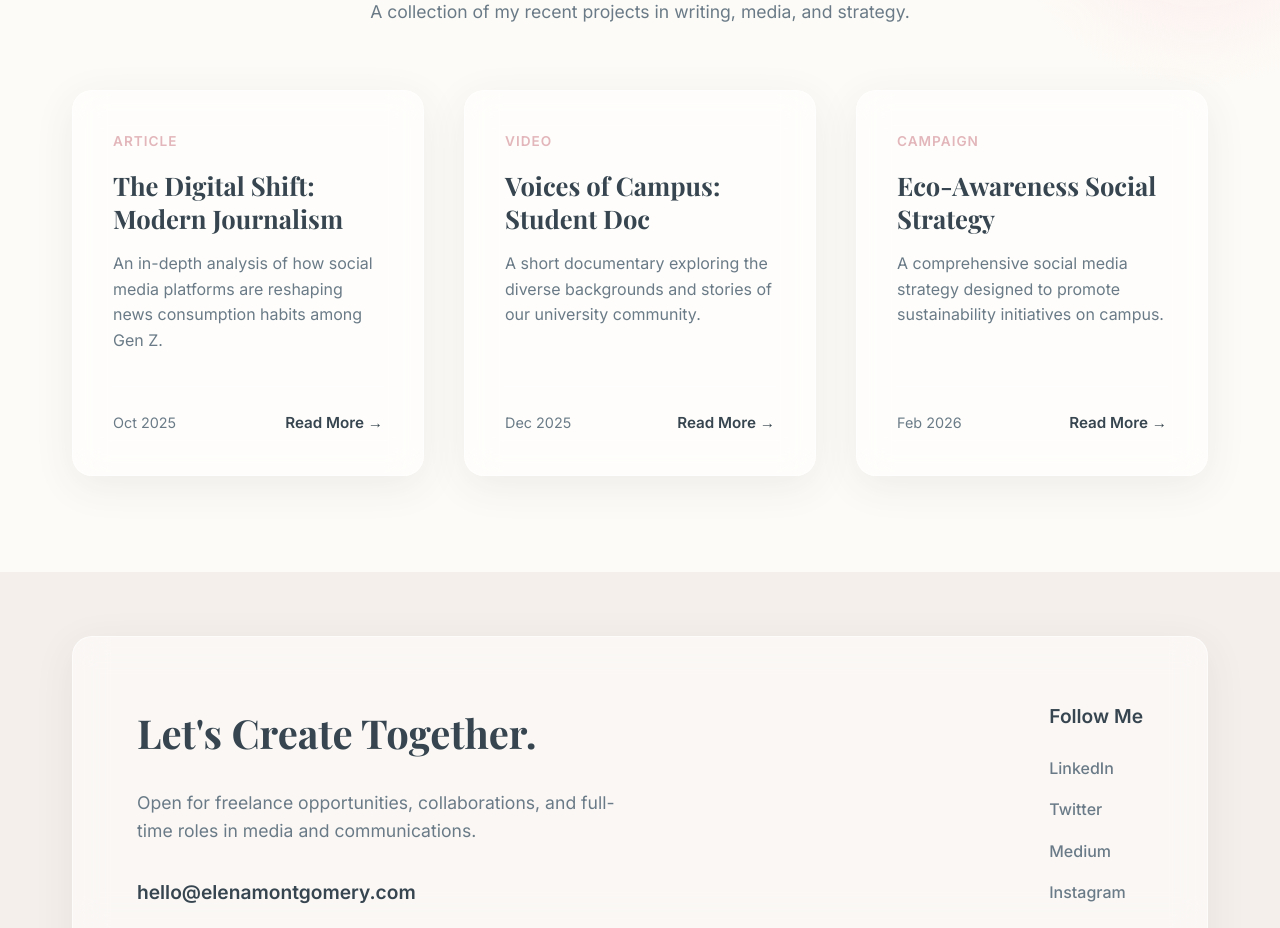
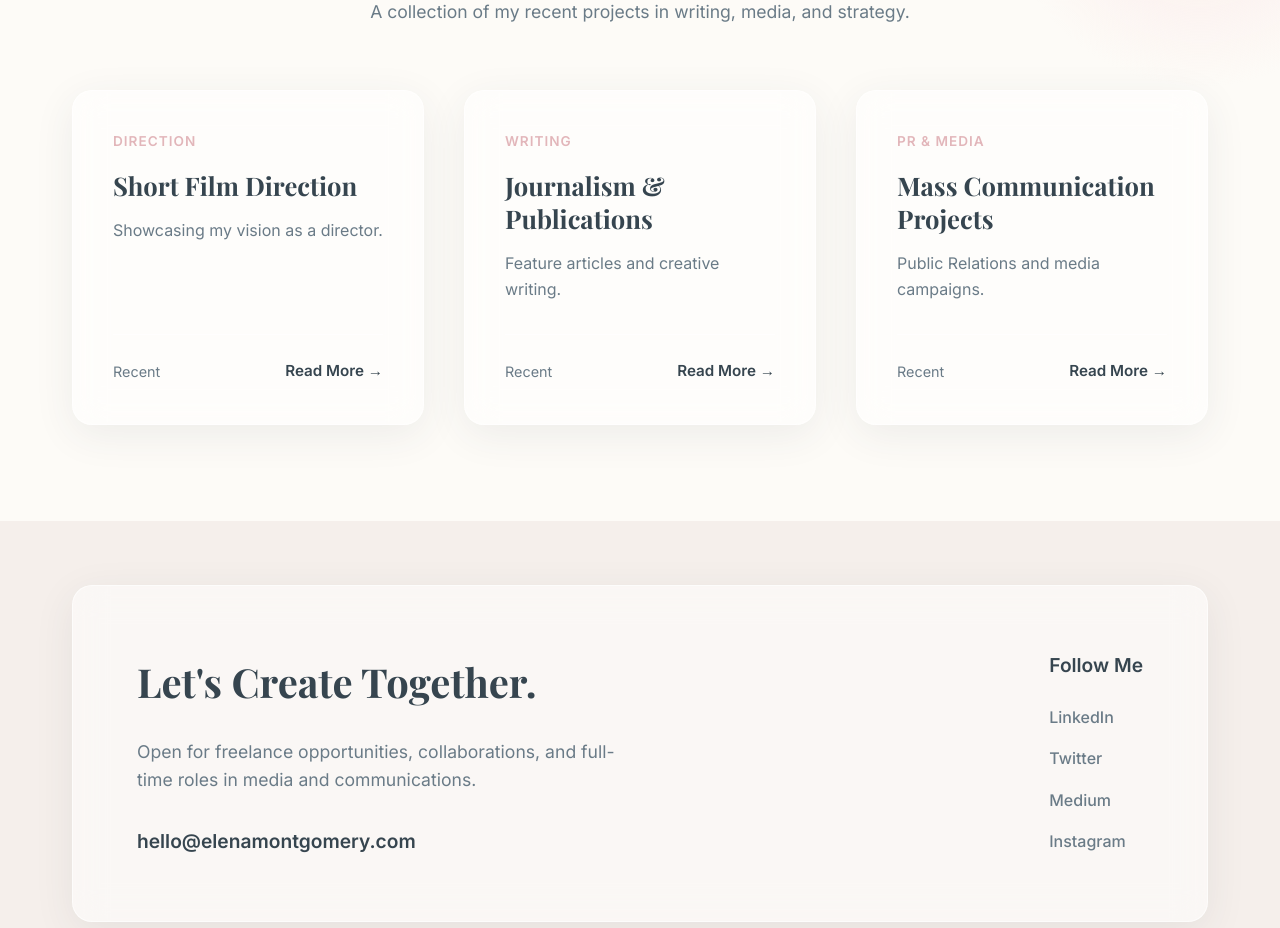
Before and after one commit to nadeera-se22018/mass-comm-portfolio, a React (Vite) app: page / in a window 1280 px wide. Shown: the part 1500-2428 px from the top of the page. Built offline with nearby package versions, Linux system fonts and the light colour scheme; a web font is replaced by a local one.

Commit message:
feat: implement core portfolio components including Hero, Skills, ContentCards, and Footer sections

```diff
--- a/src/components/ContentCards.jsx
+++ b/src/components/ContentCards.jsx
@@ -4,24 +4,24 @@ import './ContentCards.css';
 const portfolioItems = [
   {
     id: 1,
-    category: 'Article',
-    title: 'The Digital Shift: Modern Journalism',
-    description: 'An in-depth analysis of how social media platforms are reshaping news consumption habits among Gen Z.',
-    date: 'Oct 2025'
+    category: 'Direction',
+    title: 'Short Film Direction',
+    description: 'Showcasing my vision as a director.',
+    date: 'Recent'
   },
   {
     id: 2,
-    category: 'Video',
-    title: 'Voices of Campus: Student Doc',
-    description: 'A short documentary exploring the diverse backgrounds and stories of our university community.',
-    date: 'Dec 2025'
+    category: 'Writing',
+    title: 'Journalism & Publications',
+    description: 'Feature articles and creative writing.',
+    date: 'Recent'
   },
   {
     id: 3,
-    category: 'Campaign',
-    title: 'Eco-Awareness Social Strategy',
-    description: 'A comprehensive social media strategy designed to promote sustainability initiatives on campus.',
-    date: 'Feb 2026'
+    category: 'PR & Media',
+    title: 'Mass Communication Projects',
+    description: 'Public Relations and media campaigns.',
+    date: 'Recent'
   }
 ];
 
```
